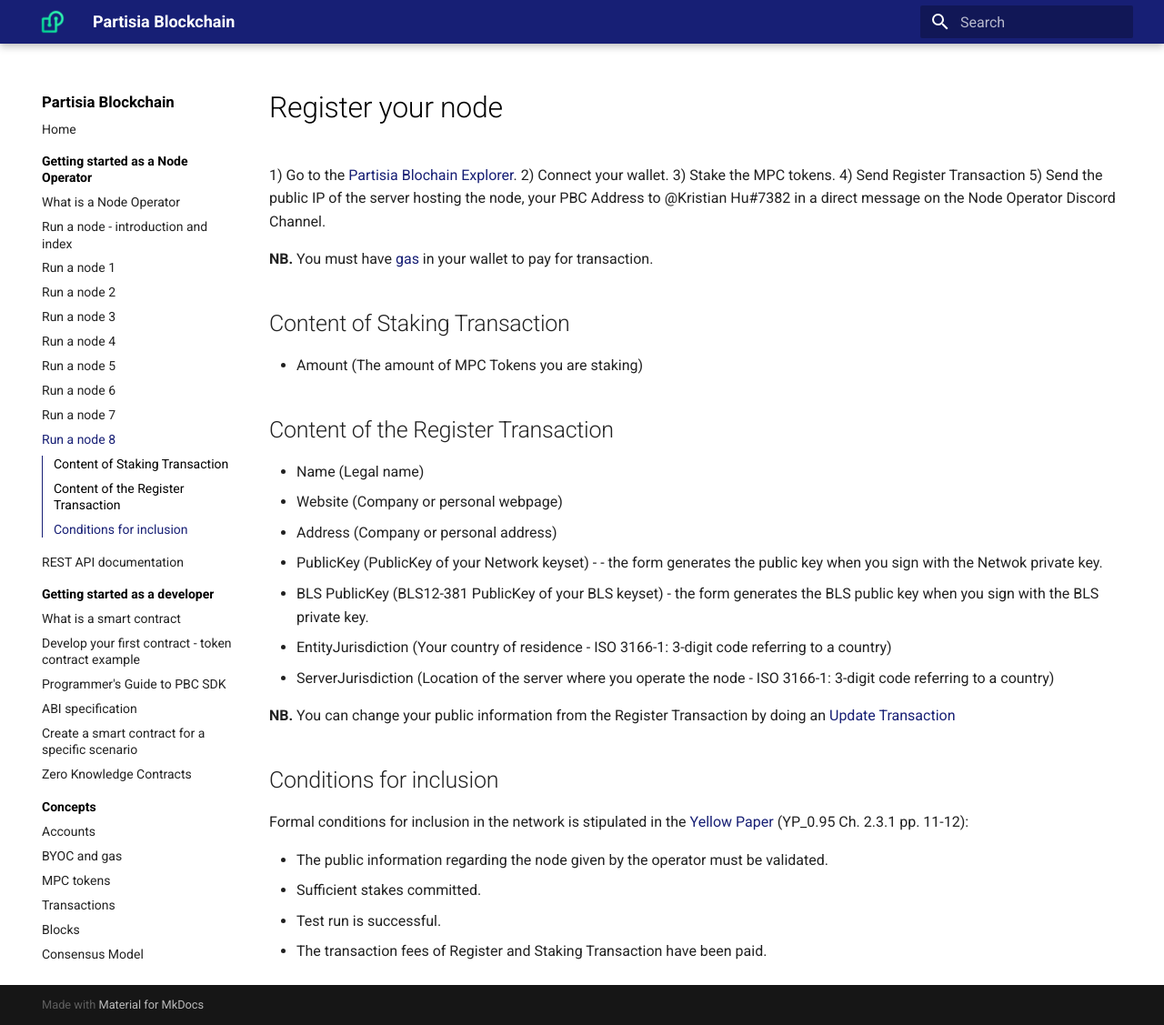
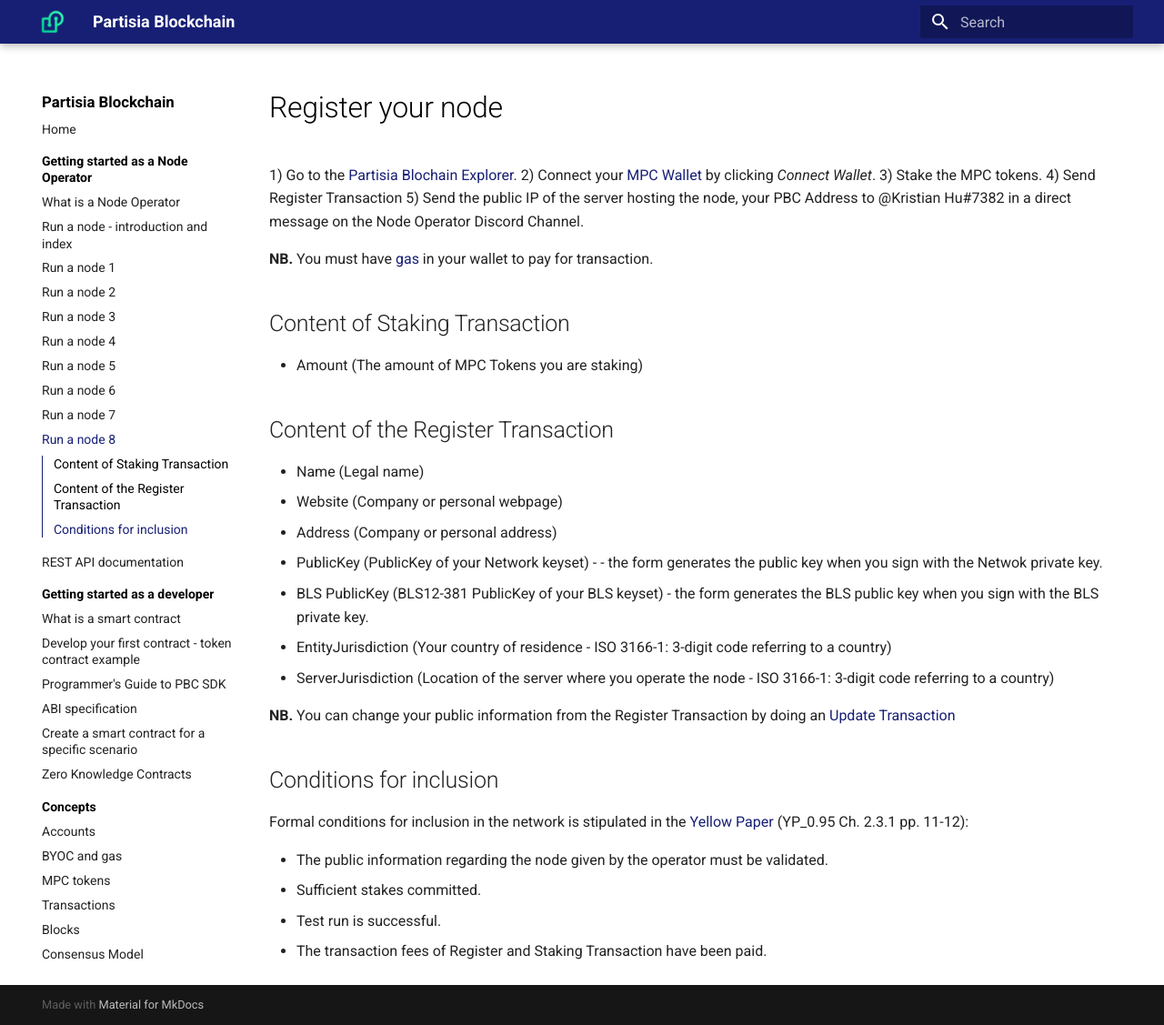
Before and after one commit to 0xSero/partisia-docs, an MkDocs documentation site: the page built from docs/operator-8-registration.md, in a window 1280 px wide and 1127 px high. Shown: the whole window at 91% size. Built offline with MkDocs 1.6.1 and Material for MkDocs 9.7.7, drawn with Linux system fonts in a browser that asks for light colours; a script that is not in the unit is left out.

Commit message:
VPS stuff and more

```diff
--- a/docs/operator-8-registration.md
+++ b/docs/operator-8-registration.md
@@ -1,7 +1,7 @@
 #Register your node
 
 1) Go to the [Partisia Blochain Explorer](https://mpcexplorer.com/node-register).
-2) Connect your wallet.
+2) Connect your [MPC Wallet](https://chrome.google.com/webstore/detail/partisia-wallet/gjkdbeaiifkpoencioahhcilildpjhgh) by clicking *Connect Wallet*.
 3) Stake the MPC tokens.
 4) Send Register Transaction
 5) Send the public IP of the server hosting the node, your PBC Address to @Kristian Hu#7382 in a direct message on the Node Operator Discord Channel.
```
